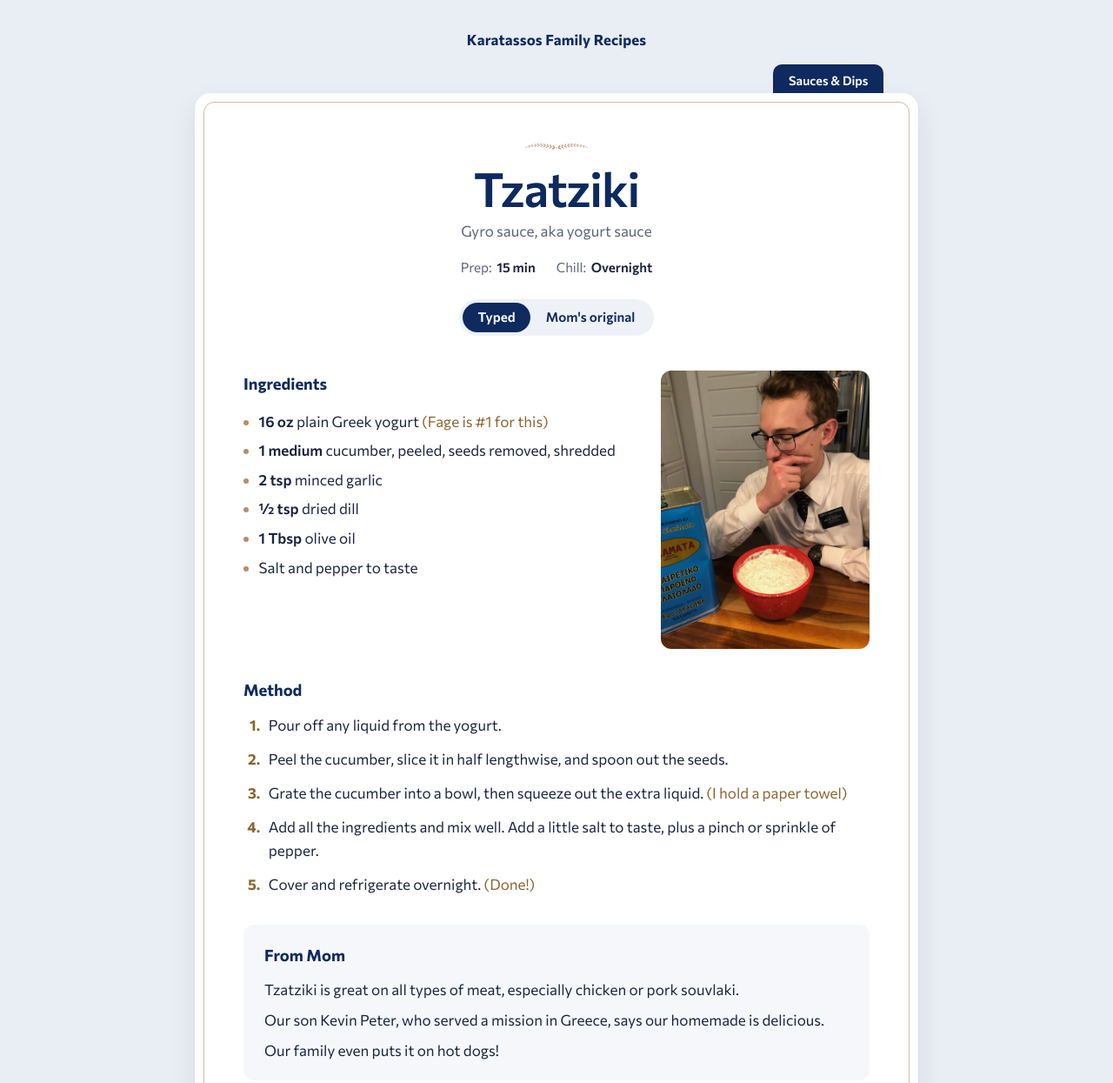
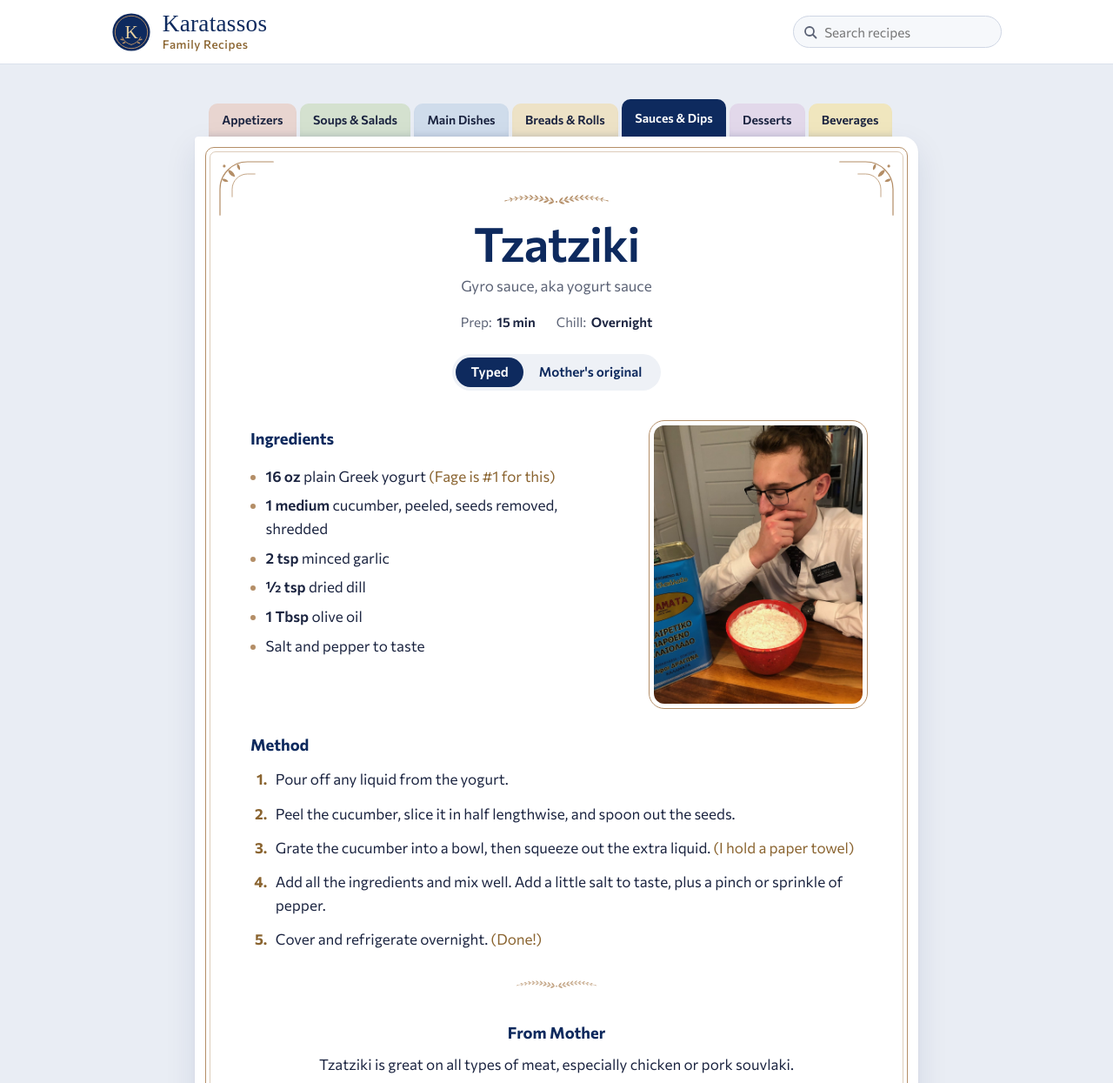
Before and after one commit to Nexkiv/family-recipes, a plain HTML site: page site/prototypes/card.html in a window 1280 px wide. Shown: the top 1245 px of the page at 87% size. Drawn offline with Linux system fonts and the light colour scheme; a web font is replaced by a local one.

Commit message:
Recipe card prototype: brand header, binder section tabs, gold embellishments, 'Mother' label
Co-Authored-By: Claude Opus 5.5 <noreply@anthropic.com>

```diff
--- a/site/prototypes/card.html
+++ b/site/prototypes/card.html
@@ -6,22 +6,56 @@
   <title>Prototype B: Recipe card</title>
   <link rel="preconnect" href="https://fonts.googleapis.com">
   <link rel="preconnect" href="https://fonts.gstatic.com" crossorigin>
-  <!-- Commissioner is by Greek type designer Kostas Bartsokas -->
-  <link rel="stylesheet" href="https://fonts.googleapis.com/css2?family=Commissioner:wght@400;500;600;700&display=swap">
+  <!-- GFS Didot: Greek Font Society. Commissioner: Greek type designer Kostas Bartsokas. -->
+  <link rel="stylesheet" href="https://fonts.googleapis.com/css2?family=Commissioner:wght@400;500;600;700&family=GFS+Didot&display=swap">
   <link rel="stylesheet" href="base.css">
   <style>
     body { font: 1.0625rem/1.6 "Commissioner", system-ui, sans-serif; background: #e9edf4; }
-    .site { text-align: center; padding: 2rem 1rem 0; }
-    .site a { color: var(--aegean); font-weight: 700; font-size: 1.05rem; text-decoration: none; letter-spacing: 0.01em; }
-    main { width: min(100% - 2rem, 52rem); margin: 3rem auto 4rem; }
 
-    /* the page, with the binder's divider tab on top */
-    .card { position: relative; background: #fff; border-radius: 18px; padding: clamp(1.75rem, 6vw, 3.5rem); box-shadow: 0 1px 2px rgba(14, 42, 94, 0.08), 0 12px 32px rgba(14, 42, 94, 0.08); }
-    .card::before { content: ""; position: absolute; inset: 10px; border: 1px solid var(--gold); border-radius: 12px; pointer-events: none; opacity: 0.6; }
-    .tab { position: absolute; top: -2.1rem; right: 2.5rem; margin: 0; padding: 0.45rem 1.1rem 0.9rem; border-radius: 10px 10px 0 0; background: var(--aegean); color: #fff; font-size: 0.9rem; font-weight: 600; z-index: -1; }
+    /* ---------- Header ---------- */
+    .site { background: #fff; border-bottom: 1px solid #dbe1ec; }
+    .site-inner { width: min(100% - 2rem, 64rem); margin: 0 auto; display: flex; align-items: center; justify-content: space-between; gap: 1.5rem; padding: 0.85rem 0; }
+    .brand { display: flex; align-items: center; gap: 0.8rem; text-decoration: none; color: var(--aegean); }
+    .brand svg { width: 46px; height: 46px; flex: none; }
+    .brand-name { display: grid; line-height: 1.1; }
+    .brand-family { font: 1.7rem/1 "GFS Didot", serif; letter-spacing: 0.01em; }
+    .brand-sub { font-size: 0.85rem; font-weight: 500; color: var(--gold-ink); letter-spacing: 0.04em; margin-top: 0.2rem; }
+    .search { position: relative; }
+    .search input { font: 0.95rem "Commissioner", sans-serif; width: 15rem; padding: 0.55rem 0.9rem 0.55rem 2.2rem; border: 1px solid #cfd6e4; border-radius: 999px; background: #f6f8fb; color: var(--ink); }
+    .search input:focus { outline: 2px solid var(--royal); outline-offset: 1px; background: #fff; }
+    .search svg { position: absolute; left: 0.75rem; top: 50%; translate: 0 -50%; width: 16px; height: 16px; color: var(--muted); }
+    @media (max-width: 640px) { .search { display: none; } }
+
+    main { width: min(100% - 2rem, 52rem); margin: 2.5rem auto 4rem; }
+
+    /* ---------- Binder section tabs ---------- */
+    .tabs { display: flex; align-items: flex-end; gap: 4px; margin: 0; padding: 0 1rem; list-style: none; overflow-x: auto; scrollbar-width: none; }
+    .tabs::-webkit-scrollbar { display: none; }
+    .tabs a {
+      display: block; white-space: nowrap;
+      padding: 0.5rem 0.95rem 0.45rem; border-radius: 10px 10px 0 0;
+      font-size: 0.88rem; font-weight: 600; color: var(--ink); text-decoration: none;
+      background: var(--tab); box-shadow: inset 0 -6px 8px -6px rgba(14, 42, 94, 0.18);
+      transition: transform 0.15s;
+    }
+    .tabs a:hover { transform: translateY(-2px); }
+    .tabs a[aria-current="page"] { background: var(--aegean); color: #fff; padding-block: 0.7rem 0.55rem; box-shadow: none; }
+    .tabs a:focus-visible { outline-offset: -3px; }
+
+    /* ---------- The card ---------- */
+    .card { position: relative; background: #fff; border-radius: 4px 18px 18px 18px; padding: clamp(2.25rem, 7vw, 4rem); box-shadow: 0 1px 2px rgba(14, 42, 94, 0.08), 0 14px 36px rgba(14, 42, 94, 0.1); }
+    /* double gold frame */
+    .card::before, .card::after { content: ""; position: absolute; pointer-events: none; border: 1px solid var(--gold); border-radius: 10px; }
+    .card::before { inset: 12px; }
+    .card::after { inset: 17px; opacity: 0.45; border-radius: 7px; }
+    .corner { position: absolute; width: clamp(44px, 9vw, 70px); pointer-events: none; }
+    .c-tl { top: 22px; left: 22px; }
+    .c-tr { top: 22px; right: 22px; transform: scaleX(-1); }
+    .c-bl { bottom: 22px; left: 22px; transform: scaleY(-1); }
+    .c-br { bottom: 22px; right: 22px; transform: scale(-1); }
 
     .head { text-align: center; }
-    .mark { width: 72px; margin: 0 auto 0.75rem; }
+    .mark { width: 120px; margin: 0 auto 0.6rem; }
     h1 { margin: 0; font-size: clamp(2.4rem, 7vw, 3.4rem); line-height: 1.1; font-weight: 600; color: var(--aegean); letter-spacing: -0.02em; }
     .subtitle { margin: 0.35rem 0 0; color: var(--muted); }
     .times { display: flex; justify-content: center; gap: 1.5rem; margin: 1rem 0 0; font-size: 0.95rem; }
@@ -30,7 +64,7 @@
     .times dt::after { content: ":"; }
     .times dd { margin: 0; font-weight: 600; }
 
-    /* Typed / Original switch */
+    /* Typed / original switch */
     .view-switch { display: inline-flex; margin: 1.5rem auto 0; padding: 4px; border-radius: 999px; background: #eef1f6; }
     .view-switch button { font: 600 0.95rem/1 "Commissioner", sans-serif; border: 0; padding: 0.6rem 1.1rem; border-radius: 999px; background: none; color: var(--aegean); cursor: pointer; }
     .view-switch button[aria-pressed="true"] { background: var(--aegean); color: #fff; }
@@ -38,7 +72,8 @@
     .typed { display: grid; gap: 2rem; margin-top: 2.5rem; }
     .typed[hidden], .original[hidden] { display: none; }
     h2 { margin: 0 0 0.75rem; font-size: 1.15rem; font-weight: 700; color: var(--aegean); }
-    .photo img { width: 100%; aspect-ratio: 3 / 4; object-fit: cover; border-radius: 12px; }
+    .photo { margin: 0; }
+    .photo img { width: 100%; aspect-ratio: 4 / 3; object-fit: cover; border-radius: 12px; outline: 1px solid var(--gold); outline-offset: 5px; }
     .ingredients ul { margin: 0; padding-left: 1.1rem; }
     .ingredients li { padding: 0.2rem 0; }
     .ingredients li::marker { color: var(--gold); }
@@ -49,16 +84,21 @@
     .method li + li { margin-top: 0.75rem; }
     .method li::marker { font-weight: 700; color: var(--gold-ink); }
     .method p { margin: 0; }
-    .mom { background: #f5f7fb; border-radius: 12px; padding: 1.25rem 1.5rem; }
-    .mom p { margin: 0; }
-    .mom p + p { margin-top: 0.5rem; }
+
+    .divider { display: block; width: 92px; margin: 0 auto; opacity: 0.85; }
+    .mom { text-align: center; padding: 0 1rem; }
+    .mom h2 { margin-bottom: 0.5rem; }
+    .mom p { margin: 0 auto; max-width: 34em; color: var(--ink); }
+    .mom p + p { margin-top: 0.4rem; }
 
     .original { margin-top: 2rem; text-align: center; }
-    .original img { margin: 0 auto 1rem; border-radius: 6px; box-shadow: 0 2px 10px rgba(0,0,0,0.12); }
+    .original img { margin: 0 auto 1.25rem; border-radius: 6px; box-shadow: 0 2px 10px rgba(0, 0, 0, 0.12); }
     .btn { font: 600 1rem/1 "Commissioner", sans-serif; padding: 0.8rem 1.3rem; border-radius: 999px; border: 0; background: var(--aegean); color: #fff; cursor: pointer; }
+    .btn:hover { background: var(--royal); }
 
-    .tags { list-style: none; display: flex; flex-wrap: wrap; justify-content: center; gap: 0.5rem; padding: 0; margin: 2rem 0 0; }
+    .tags { list-style: none; display: flex; flex-wrap: wrap; justify-content: center; gap: 0.5rem; padding: 0; margin: 2.25rem 0 0; }
     .tags a { display: block; padding: 0.3rem 0.8rem; border-radius: 999px; background: #eef1f6; color: var(--aegean); font-size: 0.9rem; text-decoration: none; }
+    .tags a:hover { background: #e2e7f0; }
 
     .photos { margin-top: 2.5rem; }
     .photos h2 { font-size: 1.3rem; }
@@ -69,21 +109,60 @@
     .dropzone small { display: block; font-weight: 400; color: var(--muted); }
 
     @media (min-width: 700px) {
-      .typed { grid-template-columns: 1fr 15rem; grid-template-areas: "ing photo" "method method" "mom mom"; column-gap: 2.5rem; }
+      .typed { grid-template-columns: 1fr 15rem; grid-template-areas: "ing photo" "method method" "divider divider" "mom mom"; column-gap: 2.75rem; }
+      .photo img { aspect-ratio: 3 / 4; }
       .ingredients { grid-area: ing; }
       .photo { grid-area: photo; }
       .method { grid-area: method; }
+      .divider { grid-area: divider; }
       .mom { grid-area: mom; }
     }
-    @media (max-width: 699px) { .tab { right: 1.25rem; } }
-    @media print { body { background: #fff; } .card { box-shadow: none; } .card::before { display: none; } }
+    @media print {
+      body { background: #fff; }
+      .tabs { display: none; }
+      .card { box-shadow: none; }
+    }
   </style>
 </head>
 <body>
-  <header class="site no-print"><a href="index.html">Karatassos Family Recipes</a></header>
+  <header class="site no-print">
+    <div class="site-inner">
+      <a class="brand" href="index.html" aria-label="Karatassos Family Recipes, home">
+        <svg viewBox="0 0 48 48" aria-hidden="true">
+          <circle cx="24" cy="24" r="22.5" fill="#0e2a5e"/>
+          <circle cx="24" cy="24" r="19.5" fill="none" stroke="#b48e67" stroke-width="1"/>
+          <text x="24" y="31.5" text-anchor="middle" font-family="GFS Didot, serif" font-size="22" fill="#e6cf9f">K</text>
+          <path d="M13 30 q3 7 11 9 M35 30 q-3 7 -11 9" fill="none" stroke="#b48e67" stroke-width="1" stroke-linecap="round"/>
+          <path d="M14.2 33.2 l-2.6 -0.6 M16.4 36.2 l-2.2 0.8 M33.8 33.2 l2.6 -0.6 M31.6 36.2 l2.2 0.8" stroke="#b48e67" stroke-width="1.6" stroke-linecap="round"/>
+        </svg>
+        <span class="brand-name"><span class="brand-family">Karatassos</span><span class="brand-sub">Family Recipes</span></span>
+      </a>
+      <label class="search">
+        <svg viewBox="0 0 16 16" fill="none" stroke="currentColor" stroke-width="1.8" aria-hidden="true"><circle cx="7" cy="7" r="5"/><path d="M11 11l3.5 3.5" stroke-linecap="round"/></svg>
+        <input type="search" placeholder="Search recipes" aria-label="Search recipes">
+      </label>
+    </div>
+  </header>
+
   <main>
+    <nav aria-label="Binder sections">
+      <ul class="tabs no-print" id="tabs">
+        <li><a href="#" style="--tab:#e8d5d0">Appetizers</a></li>
+        <li><a href="#" style="--tab:#d4e1cf">Soups &amp; Salads</a></li>
+        <li><a href="#" style="--tab:#cfdceb">Main Dishes</a></li>
+        <li><a href="#" style="--tab:#ede2c6">Breads &amp; Rolls</a></li>
+        <li><a href="#" style="--tab:#cbe1dc">Sauces &amp; Dips</a></li>
+        <li><a href="#" style="--tab:#e2d8ea">Desserts</a></li>
+        <li><a href="#" style="--tab:#f0e6be">Beverages</a></li>
+      </ul>
+    </nav>
+
     <article class="card">
-      <p class="tab" data-field="category"></p>
+      <img class="corner c-tl" src="../assets/ornaments/corner-fine.svg" alt="">
+      <img class="corner c-tr" src="../assets/ornaments/corner-fine.svg" alt="">
+      <img class="corner c-bl" src="../assets/ornaments/corner-fine.svg" alt="">
+      <img class="corner c-br" src="../assets/ornaments/corner-fine.svg" alt="">
+
       <header class="head">
         <img class="mark" src="../assets/ornaments/laurel.svg" alt="">
         <h1 data-field="title"></h1>
@@ -91,20 +170,21 @@
         <dl class="times" data-field="times"></dl>
         <div class="view-switch no-print" role="group" aria-label="Show the recipe as">
           <button aria-pressed="true" data-view="typed">Typed</button>
-          <button aria-pressed="false" data-view="original">Mom's original</button>
+          <button aria-pressed="false" data-view="original"><span data-mother>Mother</span>'s original</button>
         </div>
       </header>
 
       <div class="typed" id="typed">
-        <figure class="photo" data-field="keyPhoto" style="margin:0"></figure>
+        <figure class="photo" data-field="keyPhoto"></figure>
         <section class="ingredients"><h2>Ingredients</h2><div data-field="ingredients"></div></section>
         <section class="method"><h2>Method</h2><ol data-field="steps"></ol></section>
-        <section class="mom"><h2>From Mom</h2><div data-field="notes"></div></section>
+        <img class="divider" src="../assets/ornaments/laurel.svg" alt="">
+        <section class="mom"><h2>From <span data-mother>Mother</span></h2><div data-field="notes"></div></section>
       </div>
 
       <div class="original" id="original" hidden>
         <div data-field="scans"></div>
-        <button class="btn no-print" data-action="print-original">Print Mom's original</button>
+        <button class="btn no-print" data-action="print-original">Print <span data-mother>Mother</span>'s original</button>
       </div>
 
       <ul class="tags no-print" data-field="tags" aria-label="Tags"></ul>
@@ -121,12 +201,19 @@
     </section>
   </main>
 
-  <dialog class="original-dialog" id="original-dialog"><form method="dialog"><h2>Mom's original page</h2><button>Close</button></form><div class="pages"></div></dialog>
   <div class="print-original" data-field="printScans" aria-hidden="true"></div>
 
   <script type="module">
     import { renderRecipe } from "./shared.js";
-    renderRecipe();
+    const recipe = await renderRecipe();
+
+    // Highlight this recipe's binder section in the tab row.
+    const active = [...document.querySelectorAll("#tabs a")].find((a) => a.textContent === recipe.category);
+    if (active) {
+      active.setAttribute("aria-current", "page");
+      active.scrollIntoView({ block: "nearest", inline: "center" });
+    }
+
     const views = { typed: document.getElementById("typed"), original: document.getElementById("original") };
     document.querySelectorAll("[data-view]").forEach((btn) =>
       btn.addEventListener("click", () => {
--- a/site/prototypes/shared.js
+++ b/site/prototypes/shared.js
@@ -13,6 +13,10 @@ export function el(tag, props = {}, ...children) {
   return node;
 }
 
+// What the site calls the recipes' author. Her pages say "Mom", "Mother",
+// "Nana Faithann" or "Mim"; the family will decide. Change it here only.
+export const MOTHER = "Mother";
+
 const field = (name) => document.querySelector(`[data-field="${name}"]`);
 const fill = (name, ...nodes) => field(name)?.append(...nodes);
 
@@ -22,6 +26,7 @@ export async function renderRecipe({ base = "../", checkable = false, stepLabel
   const src = (p) => base + p;
 
   document.title = `${r.title} | Karatassos Family Recipes`;
+  document.querySelectorAll("[data-mother]").forEach((n) => (n.textContent = MOTHER));
   fill("title", r.title);
   fill("subtitle", r.subtitle);
   fill("category", r.category);
@@ -50,7 +55,7 @@ export async function renderRecipe({ base = "../", checkable = false, stepLabel
   ));
   fill("notes", ...r.notes.map((t) => el("p", { text: t })));
 
-  const scan = (s) => el("img", { src: src(s.src), alt: `Mom's handwritten ${r.title} recipe, page ${s.page}`, width: "1314", height: "1700" });
+  const scan = (s) => el("img", { src: src(s.src), alt: `${MOTHER}'s handwritten ${r.title} recipe, page ${s.page}`, width: "1314", height: "1700" });
   fill("scans", ...r.scans.map(scan));
   fill("printScans", ...r.scans.map(scan));
   fill("thumb", scan(r.scans[0]));
```
Also changed, not shown: site/prototypes/index.html (+2 -2 lines), site/assets/ornaments/corner-fine.svg (added).
